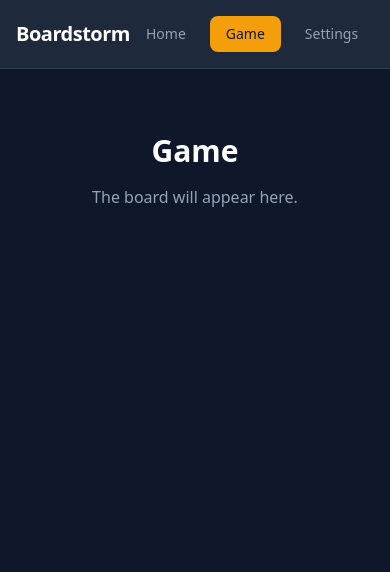
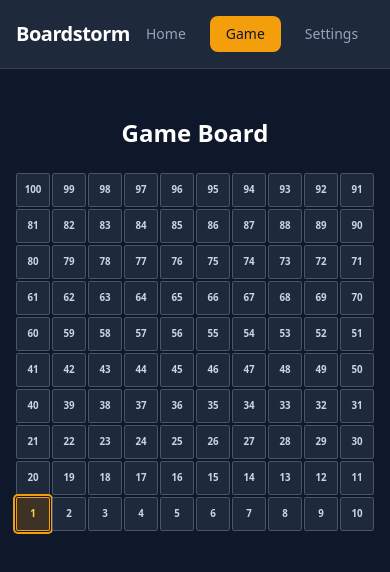
Before and after one commit to Himanshu8913/Boardstorm, a React (Vite) app: page /game in a window 390 px wide. Shown: the top 572 px of the page. Built offline with nearby package versions, Linux system fonts and the light colour scheme.

Commit message:
feat: render responsive 100-tile game board

```diff
--- /dev/null
+++ b/src/components/board/GameBoard.tsx
@@ -0,0 +1,27 @@
+import { BOARD_COLS, getBoardGrid } from '@/utils/boardLayout';
+import { Tile } from './Tile';
+
+const grid = getBoardGrid();
+
+export function GameBoard() {
+  return (
+    <div className="w-full max-w-3xl">
+      <div
+        className="grid gap-0.5 sm:gap-1"
+        style={{ gridTemplateColumns: `repeat(${BOARD_COLS}, minmax(0, 1fr))` }}
+        role="grid"
+        aria-label="Game board, 100 tiles"
+      >
+        {grid.map((row) =>
+          row.map((tileNumber) => (
+            <Tile
+              key={tileNumber}
+              number={tileNumber}
+              isStart={tileNumber === 1}
+            />
+          )),
+        )}
+      </div>
+    </div>
+  );
+}
--- /dev/null
+++ b/src/components/board/Tile.tsx
@@ -0,0 +1,19 @@
+type TileProps = {
+  number: number;
+  isStart?: boolean;
+};
+
+export function Tile({ number, isStart = false }: TileProps) {
+  return (
+    <div
+      className={`flex aspect-square items-center justify-center rounded-sm border text-[clamp(0.5rem,2.5vw,0.875rem)] font-semibold sm:rounded-md ${
+        isStart
+          ? 'border-boardstorm-accent bg-amber-500/20 text-amber-300 ring-2 ring-boardstorm-accent ring-offset-1 ring-offset-boardstorm-bg'
+          : 'border-slate-600 bg-boardstorm-surface text-slate-300'
+      }`}
+      aria-label={isStart ? `Tile ${number}, start` : `Tile ${number}`}
+    >
+      {number}
+    </div>
+  );
+}
--- a/src/pages/GamePage.tsx
+++ b/src/pages/GamePage.tsx
@@ -1,8 +1,10 @@
+import { GameBoard } from '@/components/board/GameBoard';
+
 export function GamePage() {
   return (
-    <section className="flex flex-col items-center gap-4 py-8 text-center">
-      <h1 className="text-3xl font-bold">Game</h1>
-      <p className="text-boardstorm-muted">The board will appear here.</p>
+    <section className="flex flex-col items-center gap-6 py-4">
+      <h1 className="text-2xl font-bold sm:text-3xl">Game Board</h1>
+      <GameBoard />
     </section>
   );
 }
--- /dev/null
+++ b/src/utils/boardLayout.ts
@@ -0,0 +1,21 @@
+export const BOARD_TILE_COUNT = 100;
+export const BOARD_COLS = 10;
+export const BOARD_ROWS = 10;
+
+/** Returns tile number (1–100) for a grid cell in snake layout. Row 0 is top. */
+export function getTileNumber(row: number, col: number): number {
+  const fromBottom = BOARD_ROWS - 1 - row;
+  const base = fromBottom * BOARD_COLS + 1;
+
+  if (fromBottom % 2 === 0) {
+    return base + col;
+  }
+
+  return base + (BOARD_COLS - 1 - col);
+}
+
+export function getBoardGrid(): number[][] {
+  return Array.from({ length: BOARD_ROWS }, (_, row) =>
+    Array.from({ length: BOARD_COLS }, (_, col) => getTileNumber(row, col)),
+  );
+}
```
